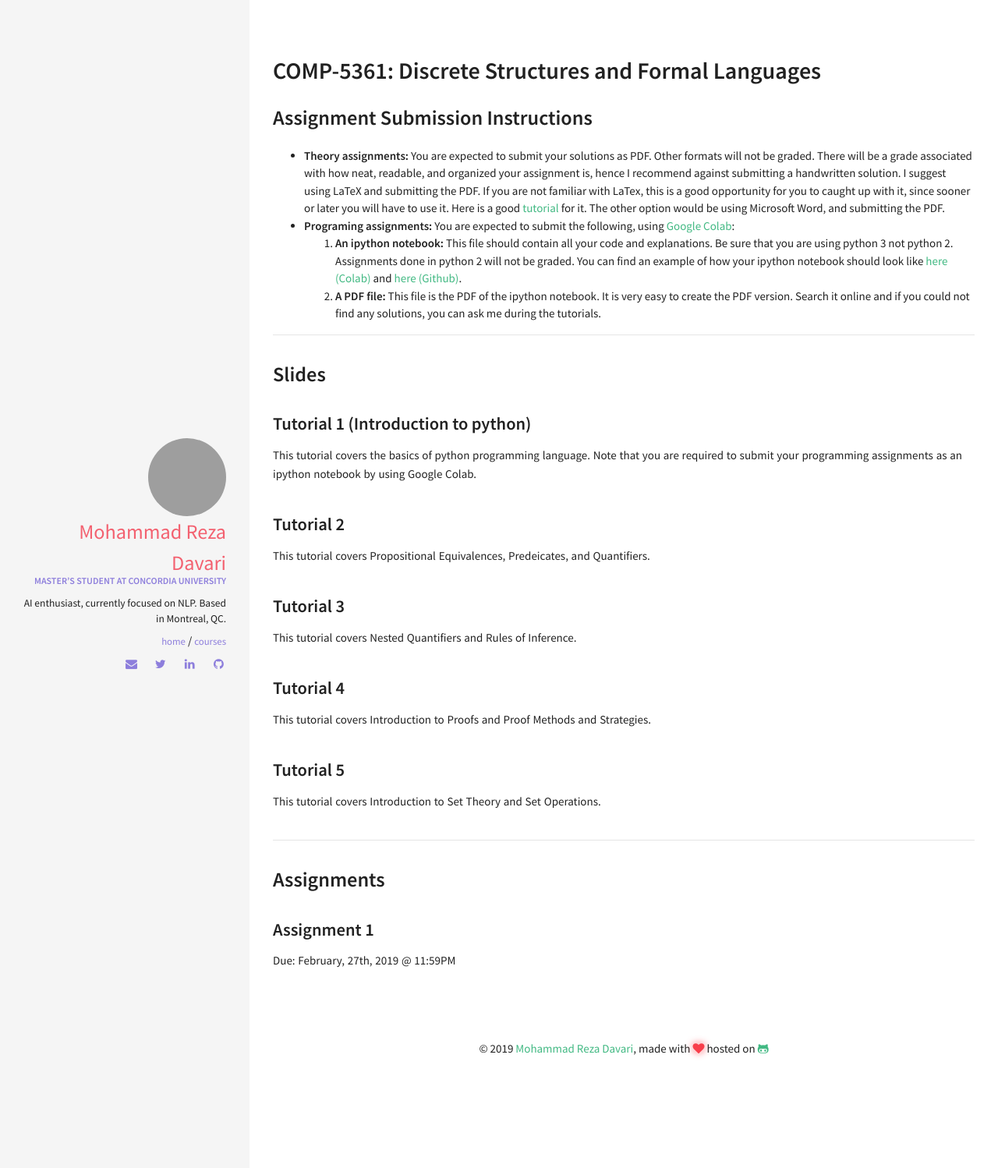
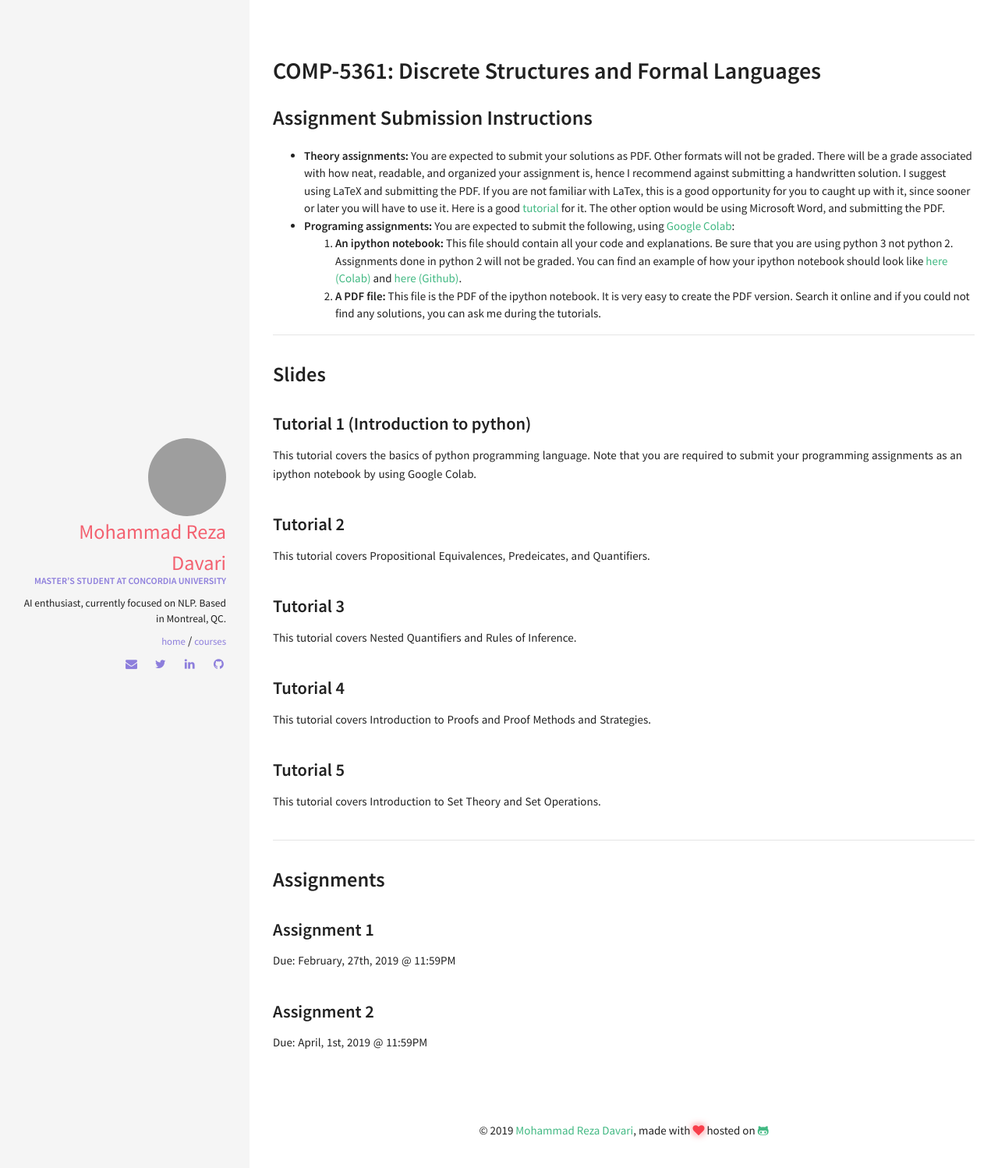
Before and after one commit to rezazzr/davari.io, a Jekyll site: the page built from comp5361.html, in a window 1280 px wide. Shown: the top 1498 px of the page at 78% size. Built offline with Jekyll 4.4.1, drawn with Linux system fonts in a browser that asks for light colours.

Commit message:
Assignment 2 added

```diff
--- a/_data/index/assignments.yml
+++ b/_data/index/assignments.yml
@@ -1,3 +1,7 @@
 - name: Assignment 1
   url: https://raw.githubusercontent.com/rezazzr/rezazzr.github.io/master/_data/assignmnet_files/Programming_Assignment1_Comp5361.zip
   due: February, 27th, 2019
+
+- name: Assignment 2
+  url: https://raw.githubusercontent.com/rezazzr/rezazzr.github.io/master/_data/assignmnet_files/Programming_Assignment2_Comp5361.zip
+  due: April, 1st, 2019
```
Also changed, not shown: 1 other file.
